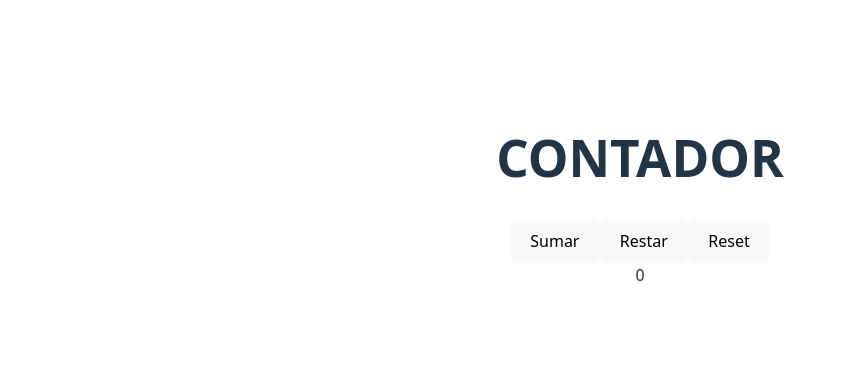
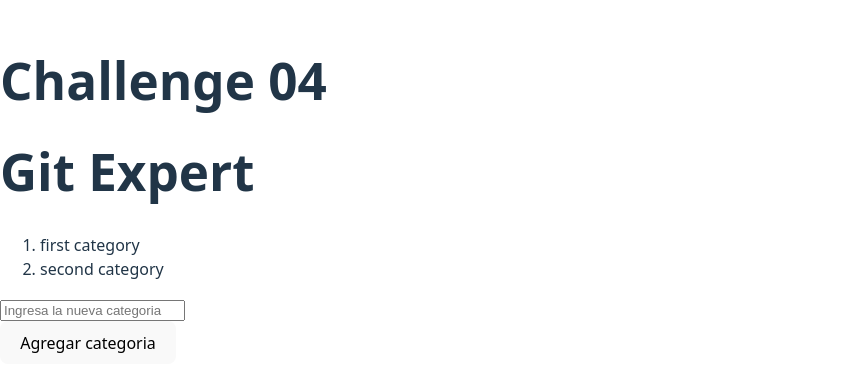
Before and after one commit to Samueluco13/Homeworks, a React (Vite) app in the folder vite-project/: page / in a window 1280 px wide. Shown: the part 209-600 px from the top of the page, without its empty margins (0-846 px from the left). Built offline with nearby package versions, Linux system fonts and the light colour scheme.

Commit message:
Se sube el challenge 4

```diff
--- a/vite-project/src/App.jsx
+++ /dev/null
@@ -1,36 +0,0 @@
-import { useState } from 'react'
-import './App.css'
-
-
-
-
-function App({defindo}) {
-  const [contador, setContador] = useState(0)
-
-  //FUNCIONES DE LOS BOTONES
-  const handleAdd = () => {
-    setContador(contador + 1)
-  }
-
-const handleSubstract = () => {
-    setContador(contador - 1)
-  }
-
-const handleReset = () => {
-    setContador(defindo)
-  }
-
-  return (
-    <>
-      <h1>CONTADOR</h1>
-      <div>
-        <button onClick={handleAdd}>Sumar</button>
-        <button onClick={handleSubstract}>Restar</button>
-        <button onClick={handleReset}>Reset</button>
-      </div>
-      <span>{contador}</span>
-    </>
-  )
-}
-
-export default App
--- /dev/null
+++ b/vite-project/src/ComponentApp.jsx
@@ -0,0 +1,38 @@
+import { useState } from 'react'
+
+
+//Importa el arreglo para mapearlo y la función que agrega las categorias al arreglo, desde el padre
+export const ComponentApp = ({categories, funcionPadre}) => {
+const [category, setCategory] = useState()
+
+
+const addCategory = () => {
+    funcionPadre(category)
+    setCategory("")
+}
+
+
+return (
+    <>
+    <h1>Git Expert</h1>
+    <ol>
+        {
+            categories.map((category, key) => {
+                return <li key = {key}> {category} </li>
+            })
+        }
+    </ol>
+
+        <input
+        placeholder = 'Ingresa la nueva categoria'
+        value = {category} //Toma como valor la categoria que está en el input
+        onChange = {(evt) => { setCategory(evt.target.value)} } ></input> {/* Setea la categoria con el valor que hay en el value */}
+
+        <div>
+            <button onClick = {() => addCategory()} >Agregar categoria</button>
+        </div>
+
+
+    </>
+)
+}
--- /dev/null
+++ b/vite-project/src/ComponentDad.jsx
@@ -0,0 +1,18 @@
+import { ComponentApp } from './ComponentApp'
+import { useState } from 'react'
+
+export const ComponentDad = () => {
+
+const categories = ['first category', 'second category']
+
+const [categorias, setCategorias] = useState(categories)
+
+const funcionPadre = (nuevaCategoria) => {
+    setCategorias([...categorias, nuevaCategoria])
+}
+
+return <div>
+    <h1>Challenge 04</h1>
+    <ComponentApp categories = {categorias} funcionPadre = {funcionPadre} /> {/* Se le pasa al hijo el arreglo "categories" */}
+</div>
+}
--- a/vite-project/src/main.jsx
+++ b/vite-project/src/main.jsx
@@ -1,10 +1,10 @@
 import { StrictMode } from 'react'
 import { createRoot } from 'react-dom/client'
 import './index.css'
-import App from './App.jsx'
+import { ComponentDad } from './ComponentDad.jsx'
 
 createRoot(document.getElementById('root')).render(
   <StrictMode>
-    <App defindo = {0}/>
+    <ComponentDad/>
   </StrictMode>,
 )
```
